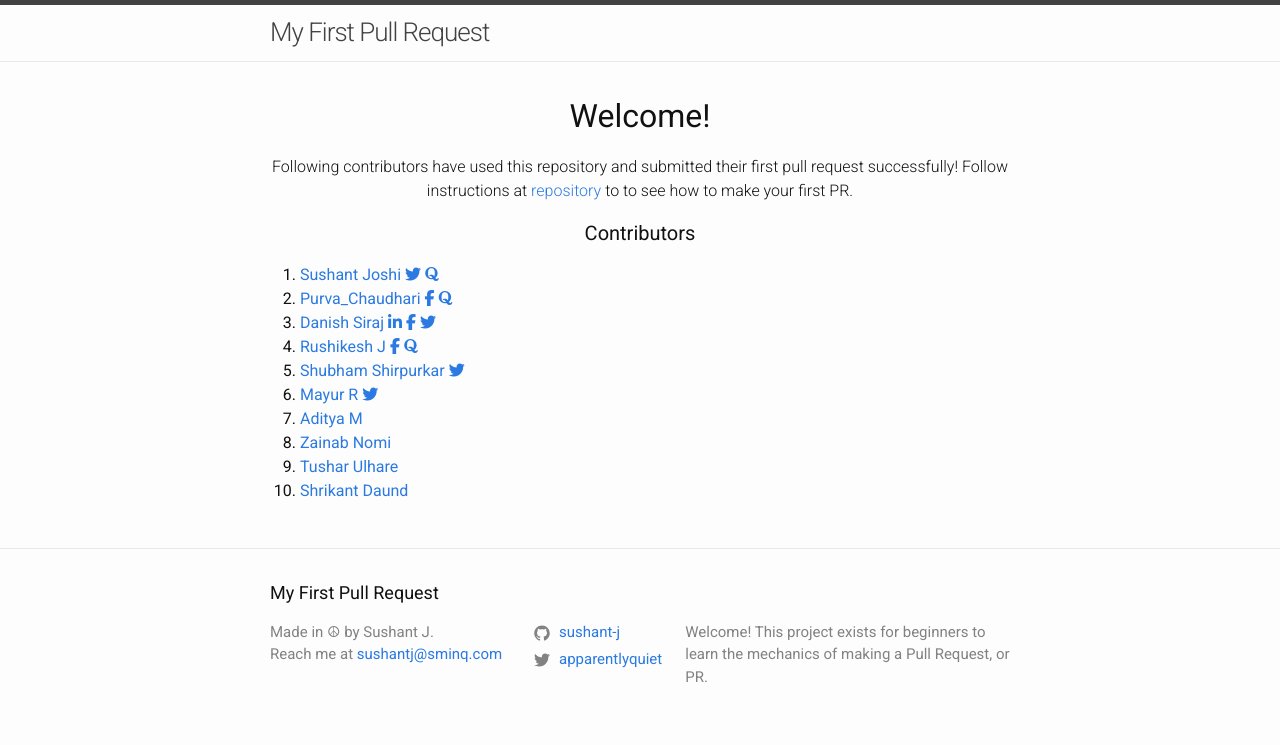
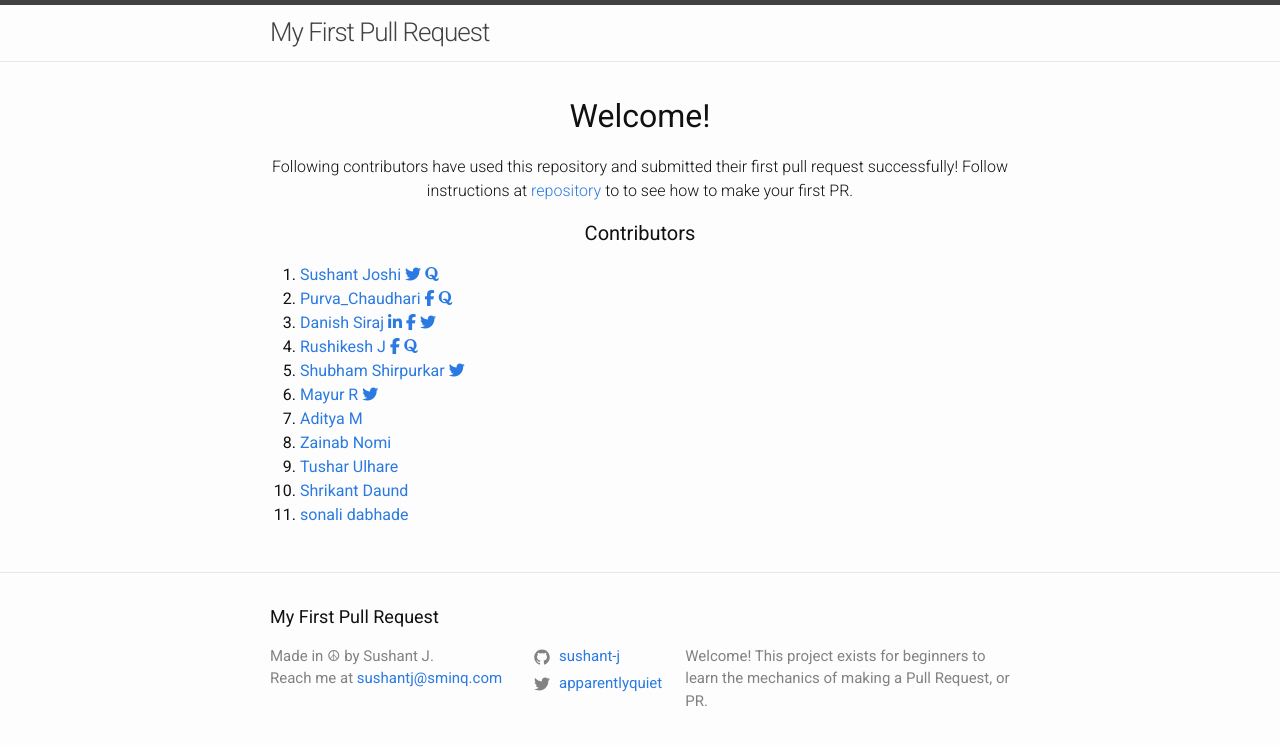
Before and after one commit to sushant-j/my-first-pull-request, a Jekyll site: the page built from index.md, in a window 1280 px wide. Shown: the top 745 px of the page. Built offline with Jekyll 4.4.1, drawn with Linux system fonts in a browser that asks for light colours; nearby versions of some CDN libraries.

Commit message:
Added my name - sonudabhade

```diff
--- a/_layouts/home.html
+++ b/_layouts/home.html
@@ -94,5 +94,10 @@
         Shrikant Daund
       </a>
     </li>
-  </ol>
+
+<li>
+      <a href="https://github.com/sonudabhade/">
+        sonali dabhade
+      </a>
+    </li>  </ol>
 </div>
```
